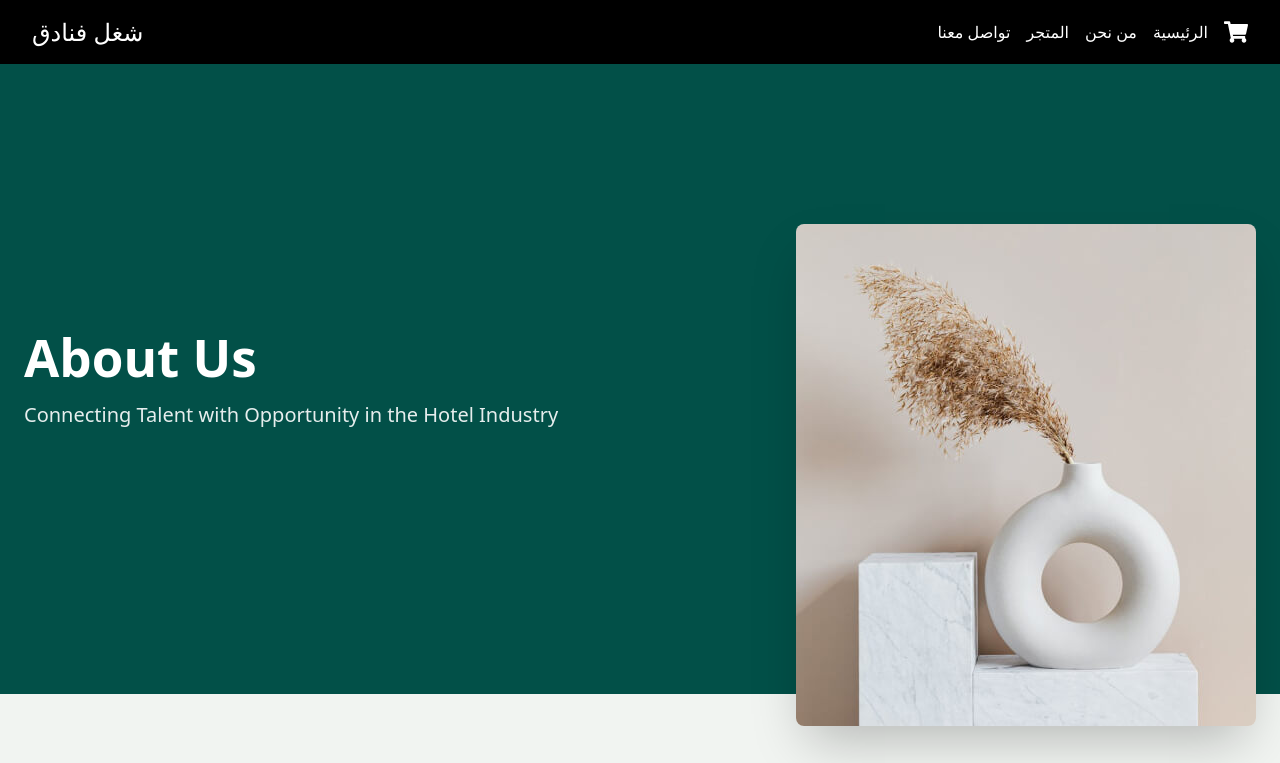
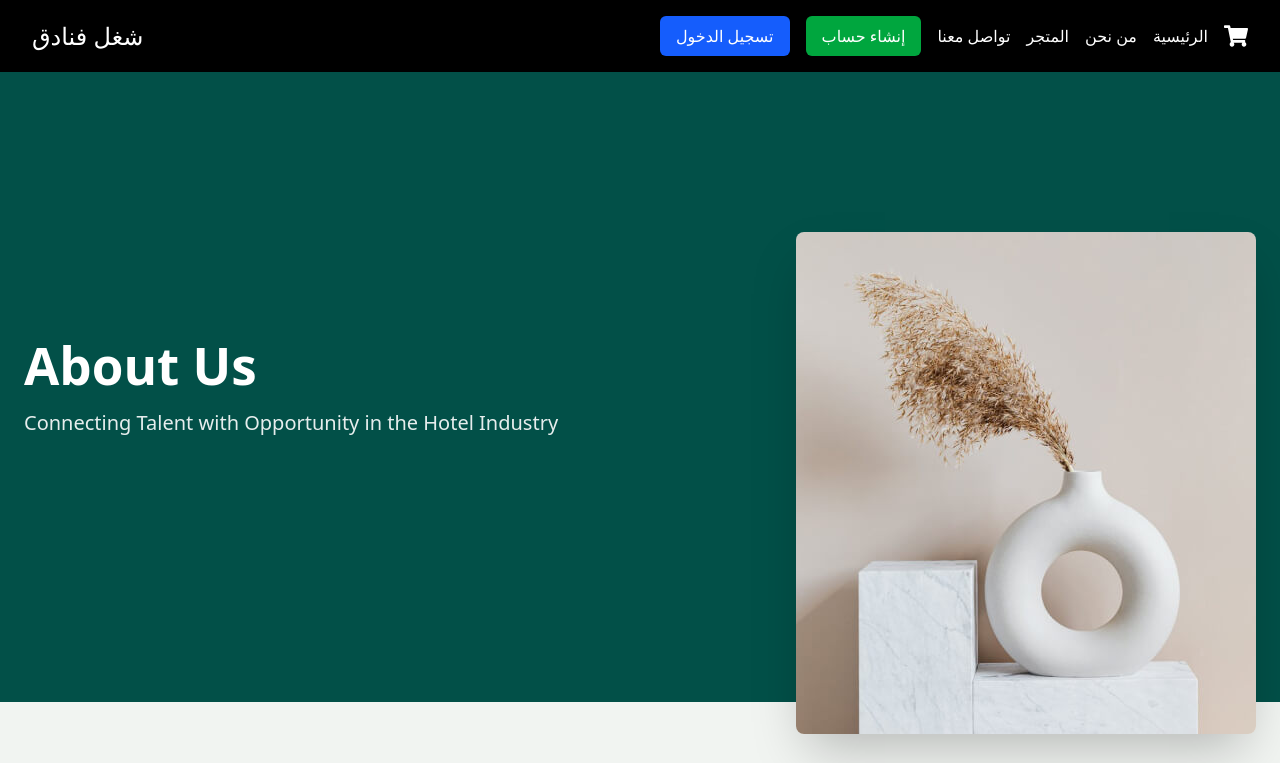
Before and after one commit to PenPro-Team/Shoghl-Fnadek, a React (Vite) app: page /aboutus in a window 1280 px wide. Shown: the top 763 px of the page. Built offline with nearby package versions, Linux system fonts and the light colour scheme.

Commit message:
Login, Register, LogOut Buttons and make buttons text Color white

```diff
--- a/src/App.css
+++ b/src/App.css
@@ -1,4 +1,5 @@
 @import "tailwindcss";
+
 #root {
   width: 100%;
   height: 100vh;
@@ -10,9 +11,11 @@
   will-change: filter;
   transition: filter 300ms;
 }
+
 .logo:hover {
   filter: drop-shadow(0 0 2em #646cffaa);
 }
+
 .logo.react:hover {
   filter: drop-shadow(0 0 2em #61dafbaa);
 }
@@ -21,6 +24,7 @@
   from {
     transform: rotate(0deg);
   }
+
   to {
     transform: rotate(360deg);
   }
@@ -39,3 +43,15 @@
 .read-the-docs {
   color: #888;
 }
+
+/* Force white text color for mobile menu links */
+.md\:hidden a {
+  color: white !important;
+  text-decoration: none;
+}
+
+.md\:hidden a:visited,
+.md\:hidden a:hover,
+.md\:hidden a:active {
+  color: white !important;
+}
--- a/src/components/navbar.jsx
+++ b/src/components/navbar.jsx
@@ -1,13 +1,30 @@
-import { React, useState } from "react";
+import { React, useState, useEffect } from "react";
 import { FaShoppingCart } from "react-icons/fa";
 import { FaBars, FaTimes } from "react-icons/fa";
 import Cart from "./Cart/Cart";
 import { useCart } from '../context/CartContext';
+import { getFromLocalStorage, logout } from '../Network/local/localstorage';
+import { useNavigate } from 'react-router-dom';
 
 const Navbar = () => {
     const [isCartOpen, setIsCartOpen] = useState(false);
     const [isMobileMenuOpen, setIsMobileMenuOpen] = useState(false);
+    const [isAuthenticated, setIsAuthenticated] = useState(false);
     const { cartCount } = useCart();
+    const navigate = useNavigate();
+
+    useEffect(() => {
+        const authData = getFromLocalStorage('auth');
+        setIsAuthenticated(authData?.isAuthenticated || false);
+    }, []);
+
+    const handleLogout = async () => {
+        const success = await logout();
+        if (success) {
+            setIsAuthenticated(false);
+            navigate('/');
+        }
+    };
 
     return (
         <>
@@ -39,6 +56,29 @@ const Navbar = () => {
 
                     {/* Desktop Navigation Links */}
                     <div className="hidden md:flex items-center space-x-4">
+                        {!isAuthenticated ? (
+                            <>
+                                <a
+                                    href="/login"
+                                    className="text-white bg-blue-600 px-4 py-2 rounded-md hover:bg-blue-700 hover:scale-105 transition duration-300 ease-in-out"
+                                >
+                                    <span className="text-white">تسجيل الدخول</span>
+                                </a>
+                                <a
+                                    href="/register"
+                                    className="text-white bg-green-600 px-4 py-2 rounded-md hover:bg-green-700 hover:scale-105 transition duration-300 ease-in-out"
+                                >
+                                    <span className="text-white">إنشاء حساب</span>
+                                </a>
+                            </>
+                        ) : (
+                            <button
+                                onClick={handleLogout}
+                                className="text-white bg-red-600 px-4 py-2 rounded-md hover:bg-red-700 hover:scale-105 transition duration-300 ease-in-out"
+                            >
+                                تسجيل الخروج
+                            </button>
+                        )}
                         <a
                             href="contactus"
                             className="text-white hover:text-gray-300 hover:scale-110 transition duration-300 ease-in-out"
@@ -80,30 +120,58 @@ const Navbar = () => {
                 {isMobileMenuOpen && (
                     <div className="md:hidden pt-4 pb-2 border-t border-gray-700 mt-4">
                         <div className="flex flex-col items-end space-y-3">
+                            {!isAuthenticated ? (
+                                <>
+                                    <a
+                                        href="/login"
+                                        className="text-white bg-blue-600 px-4 py-2 rounded-md w-full text-center hover:bg-blue-700"
+                                        onClick={() => setIsMobileMenuOpen(false)}
+                                    >
+                                        تسجيل الدخول
+                                    </a>
+                                    <a
+                                        href="/register"
+                                        className="text-white bg-green-600 px-4 py-2 rounded-md w-full text-center hover:bg-green-700"
+                                        onClick={() => setIsMobileMenuOpen(false)}
+                                    >
+                                        إنشاء حساب
+                                    </a>
+                                </>
+                            ) : (
+                                <button
+                                    onClick={() => {
+                                        handleLogout();
+                                        setIsMobileMenuOpen(false);
+                                    }}
+                                    className="text-white bg-red-600 px-4 py-2 rounded-md w-full text-center hover:bg-red-700"
+                                >
+                                    تسجيل الخروج
+                                </button>
+                            )}
                             <a
                                 href="/"
-                                className="text-white hover:text-gray-300 block w-full text-right py-2"
+                                className="!text-white no-underline block w-full text-center py-2 bg-transparent hover:text-white visited:text-white"
                                 onClick={() => setIsMobileMenuOpen(false)}
                             >
                                 الرئيسية
                             </a>
                             <a
                                 href="aboutus"
-                                className="text-white hover:text-gray-300 block w-full text-right py-2"
+                                className="!text-white no-underline block w-full text-center py-2 bg-transparent hover:text-white visited:text-white"
                                 onClick={() => setIsMobileMenuOpen(false)}
                             >
                                 من نحن
                             </a>
                             <a
                                 href="products"
-                                className="text-white hover:text-gray-300 block w-full text-right py-2"
+                                className="!text-white no-underline block w-full text-center py-2 bg-transparent hover:text-white visited:text-white"
                                 onClick={() => setIsMobileMenuOpen(false)}
                             >
                                 المتجر
                             </a>
                             <a
                                 href="contactus"
-                                className="text-white hover:text-gray-300 block w-full text-right py-2"
+                                className="!text-white no-underline block w-full text-center py-2 bg-transparent hover:text-white visited:text-white"
                                 onClick={() => setIsMobileMenuOpen(false)}
                             >
                                 تواصل معنا
```
